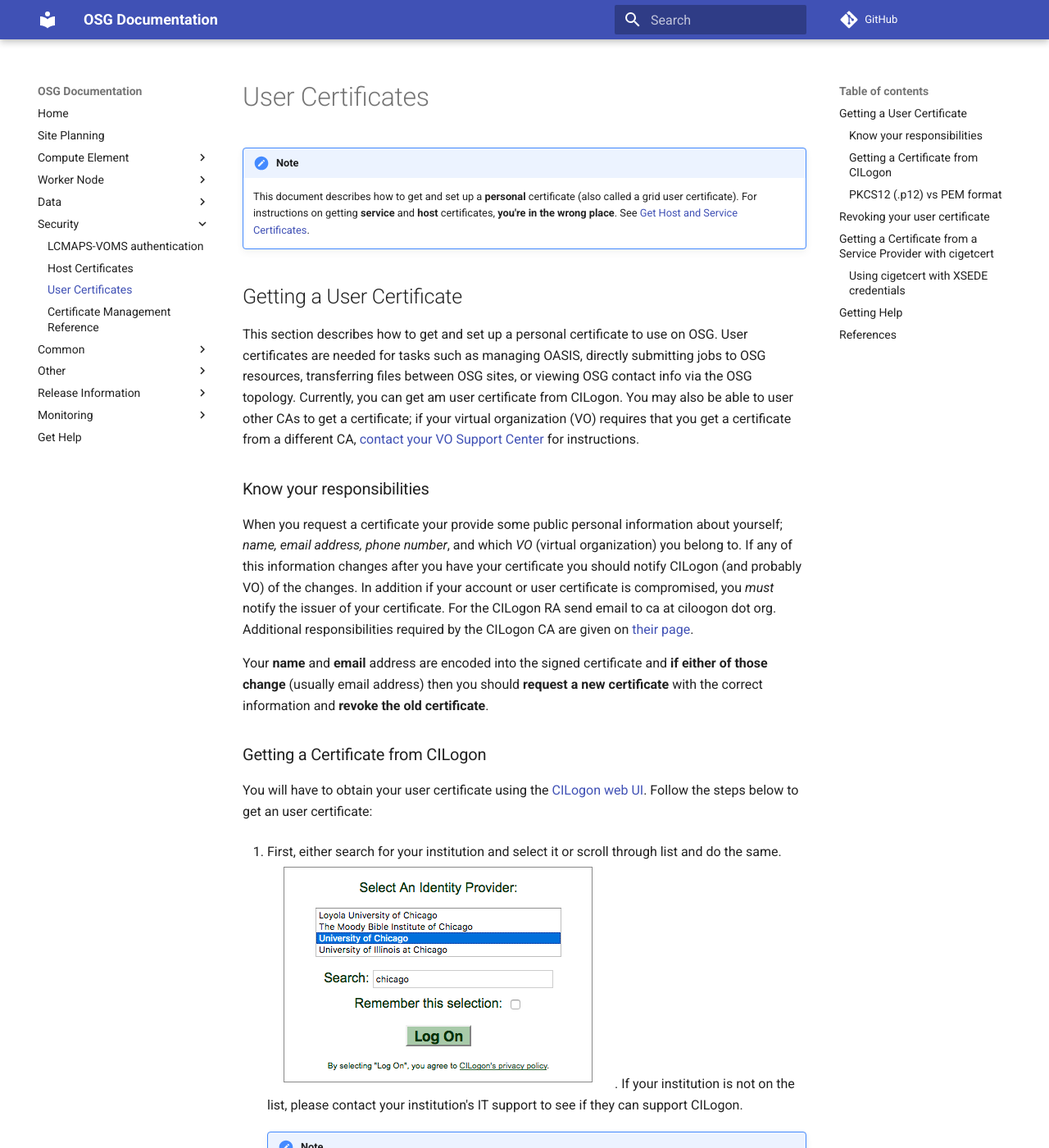
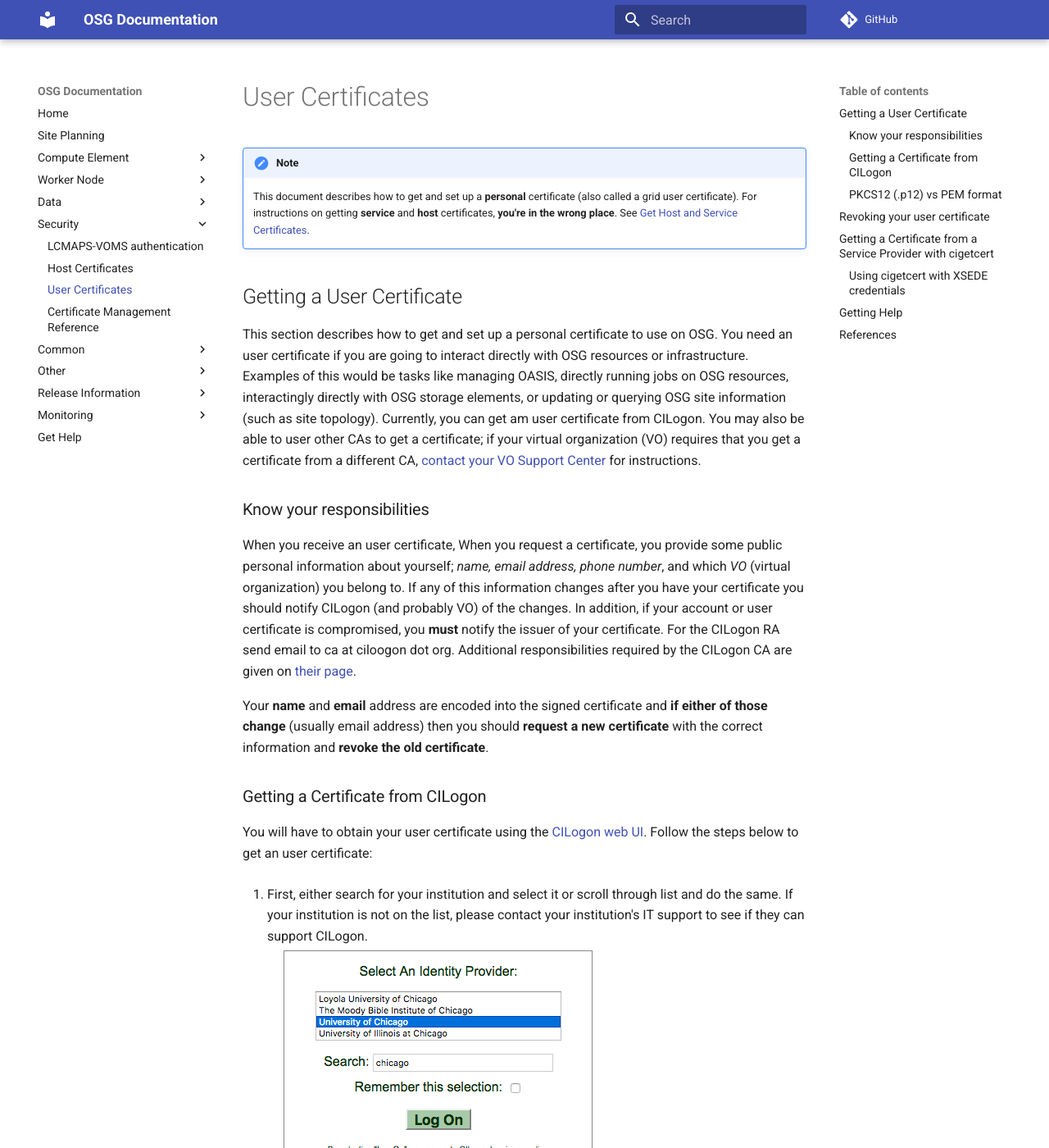
Before and after one commit to osg-htc/docs, an MkDocs documentation site: the page built from docs/security/user-certs.md, in a window 1280 px wide and 1400 px high. Shown: the whole window at 82% size. Built offline with MkDocs 1.6.1 and Material for MkDocs 9.7.7, drawn with Linux system fonts in a browser that asks for light colours; comment, search, counter and statistics services are not loaded; old or Windows-style settings are respelled for this version of MkDocs; some of the changed text lies outside the part shown.

Commit message:
Minor cleanups

````diff
--- a/docs/security/user-certs.md
+++ b/docs/security/user-certs.md
@@ -10,8 +10,9 @@
 --------------------------
 
 This section describes how to get and set up a personal certificate to use on OSG.
-User certificates are needed for tasks such as managing OASIS, directly submitting jobs to OSG resources, transferring
-files between OSG sites, or viewing OSG contact info via the OSG topology.
+You need an user certificate if you are going to interact directly with OSG resources or infrastructure.
+Examples of this would be tasks like managing OASIS, directly running jobs on OSG resources, interactingly directly with
+OSG storage elements, or updating or querying OSG site information (such as site topology).
 Currently, you can get am user certificate from CILogon.
 You may also be able to user other CAs to get a certificate; if your virtual organization (VO) requires that you get a
 certificate from a different CA, [contact your VO Support Center](https://github.com/opensciencegrid/topology/tree/master/virtual-organizations) for
@@ -19,10 +20,11 @@
 
 ### Know your responsibilities
 
-When you request a certificate your provide some public personal information about yourself; *name, email address, phone
+When you receive an user certificate,
+When you request a certificate, you provide some public personal information about yourself; *name, email address, phone
 number*, and which *VO* (virtual organization) you belong to.
 If any of this information changes after you have your certificate you should notify CILogon (and probably VO) of the changes.
-In addition if your account or user certificate is compromised, you *must* notify the issuer of your certificate.
+In addition, if your account or user certificate is compromised, you **must** notify the issuer of your certificate.
 For the CILogon RA send email to ca at ciloogon dot org.
 Additional responsibilities required by the CILogon CA are given on [their page](http://ca.cilogon.org/responsibilities).
 
@@ -33,7 +35,7 @@
 You will have to obtain your user certificate using the [CILogon web UI](https://cilogon.org/).
 Follow the steps below to get an user certificate:
 
-1. First, either search for your institution and select it or scroll through list and do the same. <br>![Institution Selection](/img/cilogon_select_idp.png).  If your institution is not on the list, please contact your institution's IT support to see if they can support CILogon.
+1. First, either search for your institution and select it or scroll through list and do the same. If your institution is not on the list, please contact your institution's IT support to see if they can support CILogon. <br>![Institution Selection](/img/cilogon_select_idp.png).
 
     !!! note
         Make sure to select your educational institution from CILogon's list.
@@ -47,9 +49,9 @@
 
 ### PKCS12 (.p12) vs PEM format
 
-Your certificate and key pair can be stored as separate files, by default named `~/.globus/usercert.pem` and `~/.globus/userkey.pem`, or they can be bundled in a single file in PKCS12 (Public Key Cryptography Standard \#12), by default named `~/.globus/usercred.p12`. All OSG user tools works with both formats. Unless you specify a name in the command, they look first for the certificate/key pair default names, then for the PKCS12 default name and use the first one they find. PKCS 12 is a single file, convenient to move and used by many softwares, e.g. the Web browsers (so you don't need conversions).
+Your certificate and key pair can be stored as separate files, by default named `~/.globus/usercert.pem` and `~/.globus/userkey.pem`, or they can be bundled in a single file in PKCS12 (Public Key Cryptography Standard \#12), by default named `~/.globus/usercred.p12`. All OSG user tools works with both formats. Unless you specify a name in the command, they look first for the certificate/key pair default names, then for the PKCS12 default name and use the first one they find. PKCS 12 is a single file, convenient to move and used by many applications, e.g. web browsers (so you don't need to convert user certificate format).
 
-Anyway note that the PKCS12 bundle includes normally the certificate, the key and also the CA certificate (or a certificate chain) validating your certificate. In the rare (but possible) case where the CA certificate expires before your certificate this may lead to the creation of a proxy without VOMS attributes and confusing error messages where it is not clear if the problem is with the host, remote server or the certificate, e.g. "Error: Error during SSL handshake:Either proxy or user certificate are expired." or "error:80066423:lib(128):verify\_callback:remote certificate has expired:sslutils.c:1963 remote certificate has expired".
+Anyway, note that the PKCS12 bundle includes normally the certificate, the key and also the CA certificate (or a certificate chain) validating your certificate. In the rare (but possible) case where the CA certificate expires before your certificate this may lead to the creation of a proxy without VOMS attributes and confusing error messages where it is not clear if the problem is with the host, remote server or the certificate, e.g. "Error: Error during SSL handshake:Either proxy or user certificate are expired." or "error:80066423:lib(128):verify\_callback:remote certificate has expired:sslutils.c:1963 remote certificate has expired".
 
 ``` console
 user@host $  voms-proxy-init -debug
````
